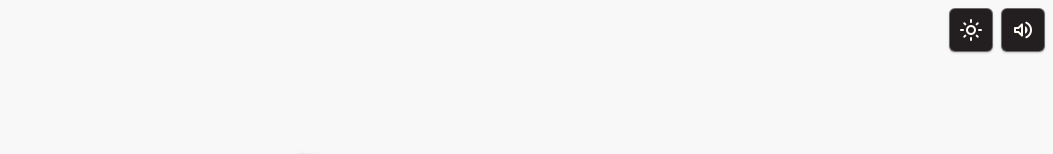
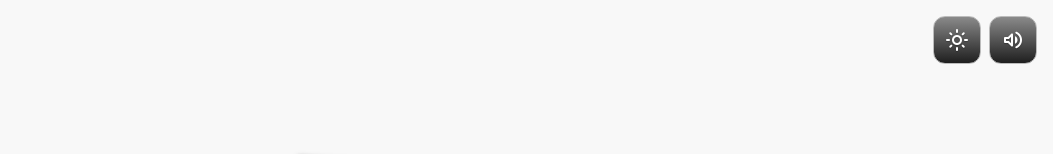
Before and after one commit to hhong621/movie-ticket, a React (Vite) app: page / in a window 1280 px wide. Shown: the top 154 px of the page, without its empty margins (227-1280 px from the left). Built offline with nearby package versions, Linux system fonts and the light colour scheme.

Commit message:
updated button styling

```diff
--- a/src/App.css
+++ b/src/App.css
@@ -10,40 +10,65 @@
 .ticket-app-chrome {
   position: fixed;
   z-index: 200;
-  top: max(0.5rem, env(safe-area-inset-top));
-  right: max(0.5rem, env(safe-area-inset-right));
+  top: max(16px, env(safe-area-inset-top));
+  right: max(16px, env(safe-area-inset-right));
   display: flex;
   flex-direction: row;
   align-items: center;
   gap: 0.5rem;
 }
 
+/* Gradients are not interpolatable: hover is a ::before opacity crossfade. */
 .ticket-chrome-btn {
+  position: relative;
   display: inline-flex;
   align-items: center;
   justify-content: center;
-  min-width: 2.75rem;
-  min-height: 2.75rem;
-  padding: 0.5rem;
-  color: #fbfaf4;
-  background: #231f20;
-  border: 1px solid rgba(251, 250, 244, 0.35);
-  border-radius: 6px;
+  box-sizing: border-box;
+  width: 48px;
+  height: 48px;
+  padding: 0;
+  overflow: hidden;
+  color: #ffffff;
+  background: linear-gradient(to bottom, #8a8a8a, #1f1f1f);
+  border: 1px solid #bcbcbc;
+  border-radius: 12px;
   cursor: pointer;
   user-select: none;
   -webkit-tap-highlight-color: transparent;
-  box-shadow: 0 1px 2px rgba(0, 0, 0, 0.2);
+  transform: scale(1);
   transition:
-    color 400ms ease-out,
-    background-color 400ms ease-out,
-    border-color 400ms ease-out,
-    box-shadow 400ms ease-out,
-    outline-color 400ms ease-out;
+    outline-color 250ms ease-out,
+    transform 120ms ease-out;
+}
+
+.ticket-chrome-btn::before {
+  content: '';
+  position: absolute;
+  inset: 0;
+  z-index: 0;
+  border-radius: inherit;
+  background: linear-gradient(to bottom, #adadad, #1f1f1f);
+  opacity: 0;
+  transition: opacity 250ms ease-out;
+  pointer-events: none;
+}
+
+.ticket-chrome-btn:hover::before {
+  opacity: 1;
+}
+
+.ticket-chrome-btn:active {
+  transform: scale(0.96);
 }
 
 .ticket-chrome-btn__icon {
+  position: relative;
+  z-index: 1;
   font-size: 1.5rem;
   line-height: 1;
+  color: #ffffff;
+  text-shadow: 0 1px 1px rgba(0, 0, 0, 0.25);
   font-variation-settings:
     'FILL' 0,
     'wght' 400,
@@ -51,28 +76,23 @@
     'opsz' 24;
 }
 
-.ticket-chrome-btn:hover {
-  background: #2d2826;
-}
-
 .ticket-chrome-btn:focus-visible {
-  outline: 2px solid #231f20;
+  outline: 2px solid #1f1f1f;
   outline-offset: 2px;
 }
 
 html[data-theme='dark'] .ticket-chrome-btn {
-  color: #f5f4ef;
-  background: #2a2a2a;
-  border-color: rgba(245, 244, 239, 0.28);
-  box-shadow: 0 1px 3px rgba(0, 0, 0, 0.45);
+  color: #ffffff;
+  background: linear-gradient(to bottom, #aeaeae, #373737);
+  border-color: #bcbcbc;
 }
 
-html[data-theme='dark'] .ticket-chrome-btn:hover {
-  background: #353535;
+html[data-theme='dark'] .ticket-chrome-btn::before {
+  background: linear-gradient(to bottom, #cacaca, #373737);
 }
 
 html[data-theme='dark'] .ticket-chrome-btn:focus-visible {
-  outline-color: #c4c2bc;
+  outline-color: #cacaca;
 }
 
 .ticket-canvas {
```
